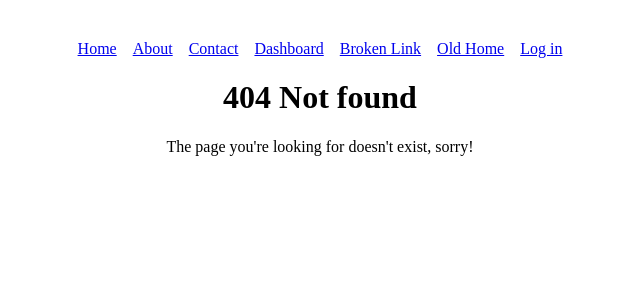
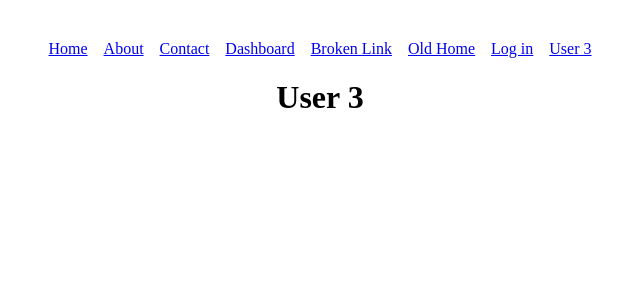
Before and after one commit to mikaelalundstrom/exercise-react-small-router-exercises, a React (Vite) app: page /user/3 in a window 1280 px wide. Before the commit this address had no page. Shown: the top 300 px of the page, without its empty margins (320-960 px from the left). Built offline with nearby package versions, Linux system fonts and the light colour scheme.

Commit message:
exercise 5

```diff
--- a/src/Components/Header.tsx
+++ b/src/Components/Header.tsx
@@ -11,6 +11,7 @@ function Header() {
         <Link to="/aboutt">Broken Link</Link>
         <Link to="/old-home">Old Home</Link>
         <Link to="/log-in">Log in</Link>
+        <Link to="/user/3">User 3</Link>
       </nav>
     </>
   );
--- /dev/null
+++ b/src/Components/UserProfile.tsx
@@ -0,0 +1,13 @@
+import { useParams } from "react-router-dom";
+
+function UserProfile() {
+  let { id } = useParams();
+  console.log(id);
+  return (
+    <>
+      <h1>User {id} </h1>
+    </>
+  );
+}
+
+export default UserProfile;
--- a/src/router.tsx
+++ b/src/router.tsx
@@ -10,6 +10,7 @@ import NotFound from "./Pages/NotFound";
 import OldHome from "./Pages/OldHome";
 import LogIn from "./Pages/LogIn";
 import ProtectedRoute from "./Components/ProtectedRoute";
+import UserProfile from "./Components/UserProfile";
 
 export const router = createBrowserRouter(
   createRoutesFromElements(
@@ -25,6 +26,8 @@ export const router = createBrowserRouter(
       </Route>
       <Route element={<LogIn />} path="log-in" />
       <Route element={<OldHome />} path="old-home" />
+      <Route element={<UserProfile />} path="user/:id" />
+
       <Route element={<NotFound />} path="*" />
     </Route>
   )
```
